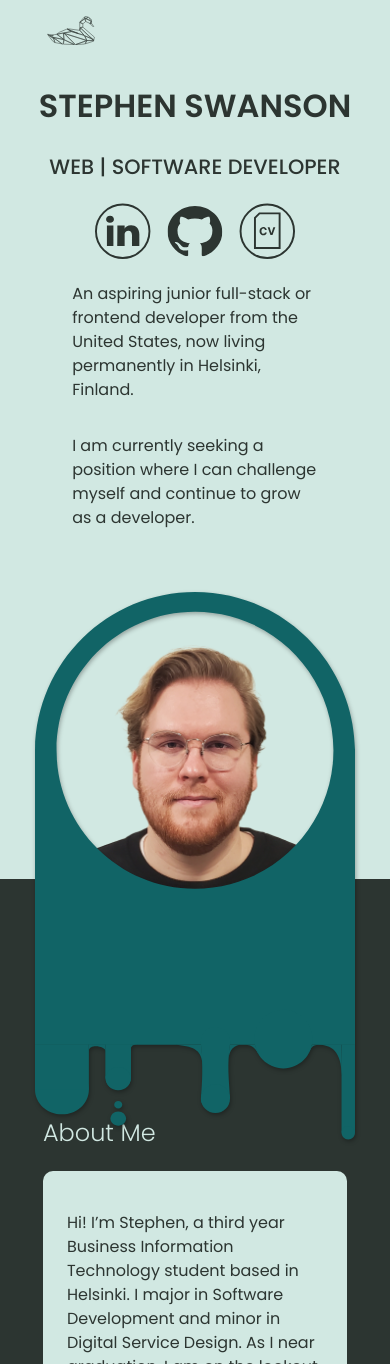
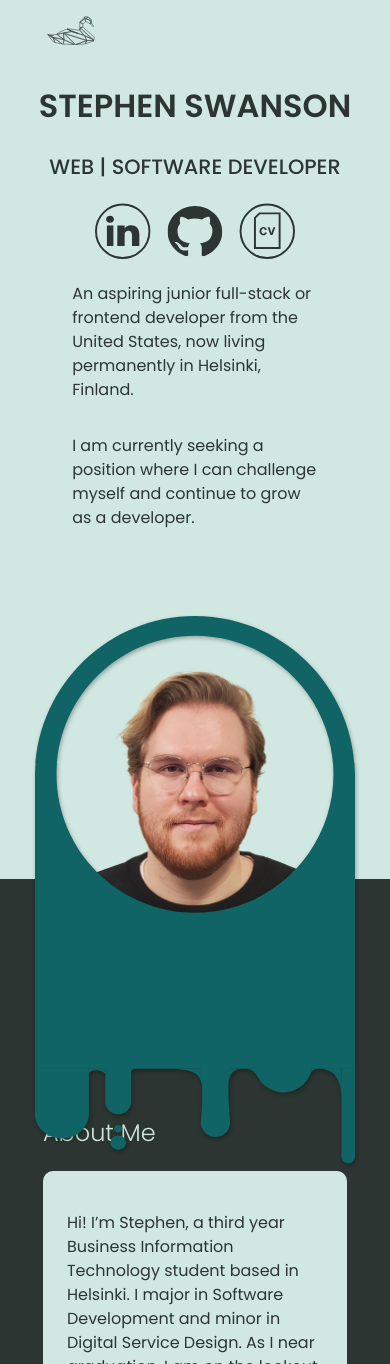
Before and after one commit to YB-BigSwan/swanson-portfolio, a React (Vite) app: page / in a window 390 px wide. Shown: the top 1364 px of the page. Built offline with nearby package versions, Linux system fonts and the light colour scheme; no server answers.

Commit message:
testing spacing for mobile view

```diff
--- a/src/styles/hero-section.css
+++ b/src/styles/hero-section.css
@@ -189,7 +189,7 @@ h1 {
   }
 
   .hero-image {
-    top: 37rem;
+    top: 38.5rem;
     width: 40%;
     min-width: 20rem;
     left: 50%;
```
